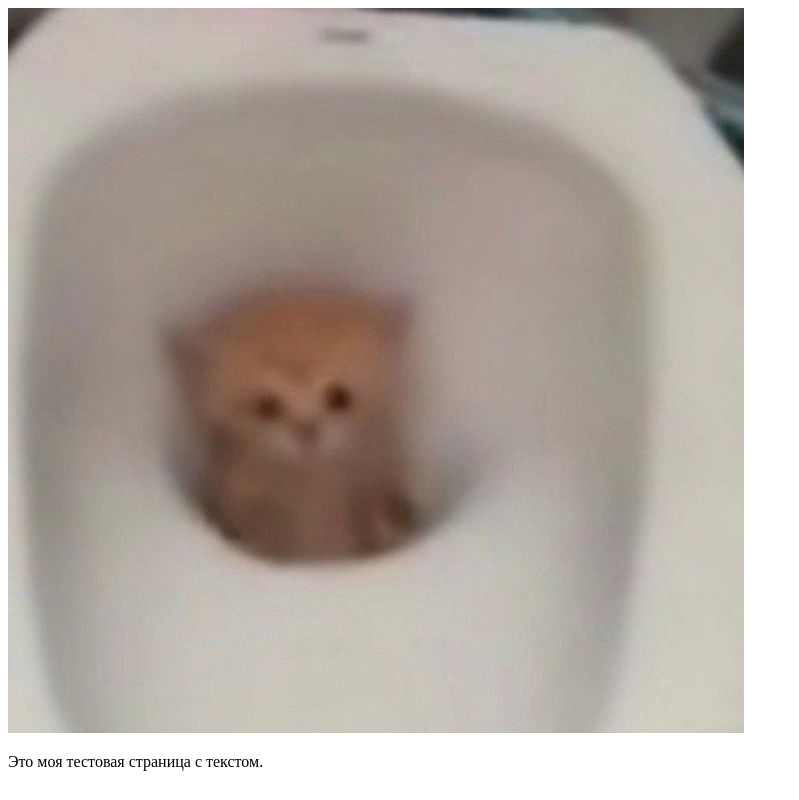
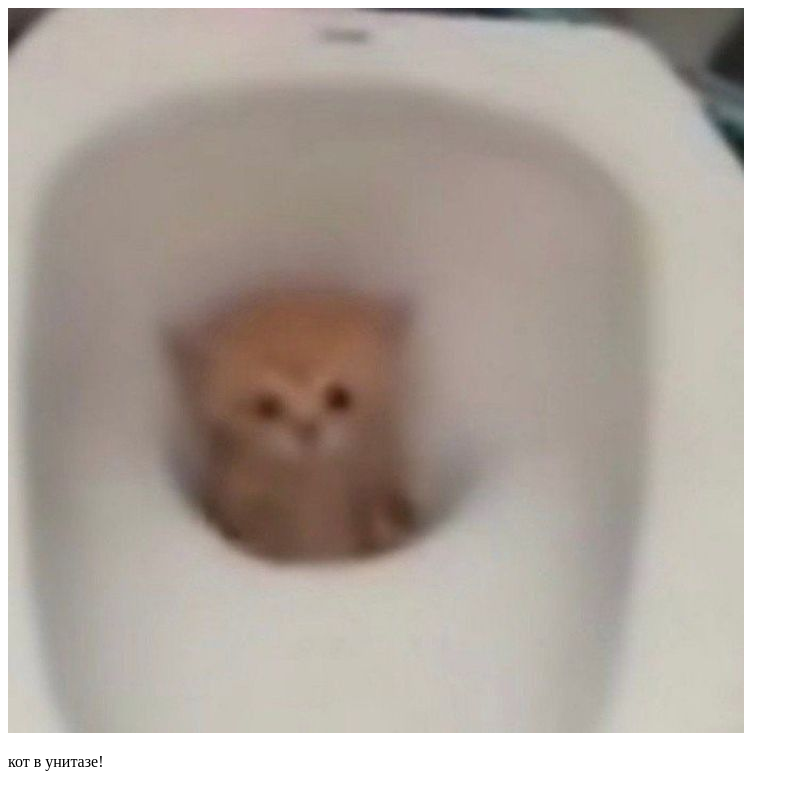
Before and after one commit to kristinadrach/test, a plain HTML site: page index.html in a window 1280 px wide. Shown: the whole page, without its empty margins (0-799 px from the left). Drawn offline with Linux system fonts and the light colour scheme.

Commit message:
Update index.html

```diff
--- a/index.html
+++ b/index.html
@@ -6,6 +6,6 @@
   </head>
   <body>
     <img src="84401821fc42fbf45007568b3dd9d846.jpg" alt="car">
-    <p>Это моя тестовая страница с текстом.</p>
+    <p>кот в унитазе!</p>
   </body>
 </html>
```
